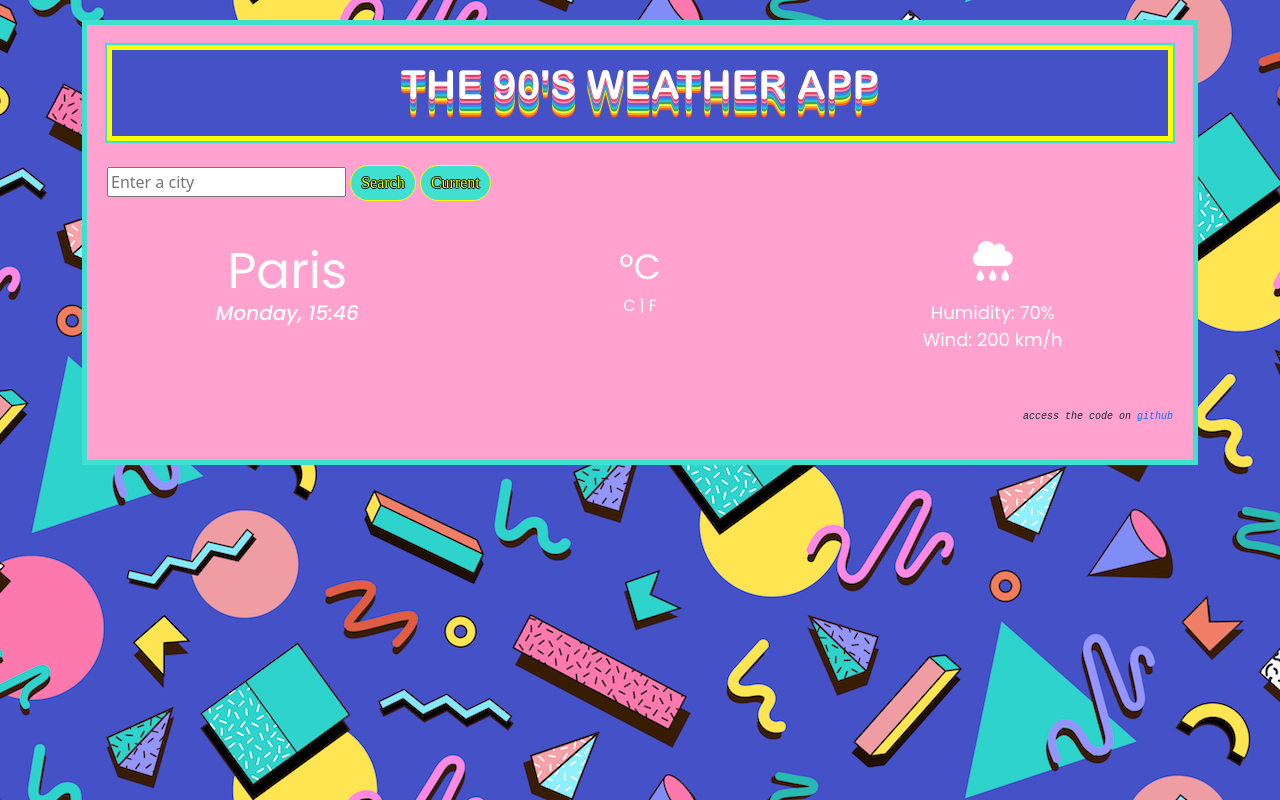
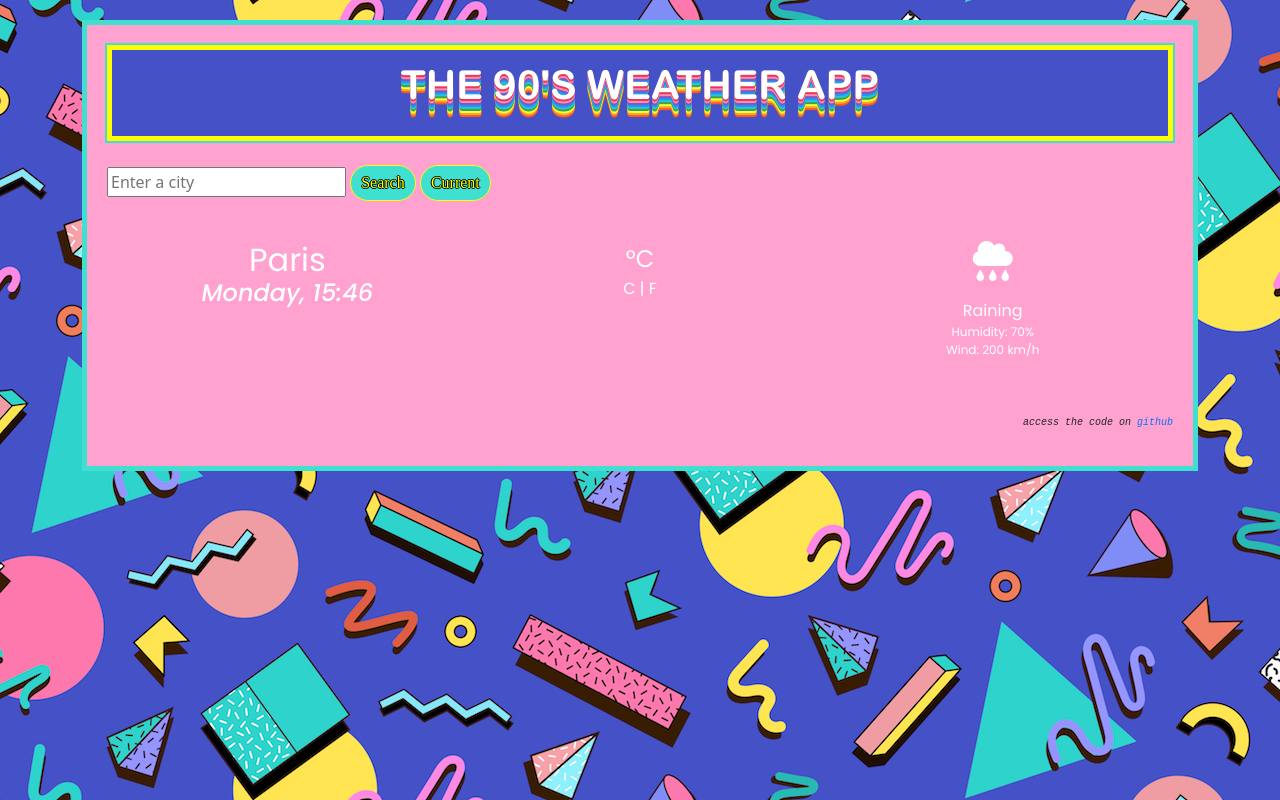
Before and after one commit to AlisonGz/weather-app, a plain HTML site: page index.html in a window 1280 px wide. Drawn offline with nearby package versions, Linux system fonts and the light colour scheme; no server answers.

Commit message:
Adjusted font size

```diff
--- a/index.html
+++ b/index.html
@@ -60,7 +60,10 @@
                   <div class="col-4">
                     <p class="card-text additional">
                         <i class="fas fa-cloud-rain icon1"></i>
-                      <div class="humidity">
+                      <div class="description" id="description">
+                        Raining
+                        </div>
+                        <div class="humidity">
                         Humidity: <span id="humidity-value">70</span>%
                         </div>
                       <div class ="wind">
--- a/src/styles.css
+++ b/src/styles.css
@@ -19,7 +19,7 @@ body {
 .background {
   background: #ffa2d0;
   margin: 20px auto auto auto;
-  max-width: 400;
+  max-width: 100% !important;
   display: block;
   border: 5px solid turquoise;
   padding: 20px;
@@ -58,7 +58,7 @@ h1 {
     0px 16px #f9a825, 0px 18px #ff5722;
   font-family: ArialRounded;
   text-align: center;
-  font-size: 40px;
+  font-size: 4vmin;
   padding: 10px 50px 20px 50px;
   text-transform: uppercase;
 }
@@ -146,17 +146,22 @@ h1 {
 }
 
 .city {
-  font-size: 50px;
+  font-size: 4vmin;
   font-weight: normal;
 }
 
 .currentdate {
   font-style: italic;
+  font-size: 3vmin;
+}
+
+.description {
+  font-size: 2vmin;
 }
 
 .humidity,
 .wind {
-  font-size: 18px;
+  font-size: 1.5vmin;
 }
 
 .icon1:hover,
@@ -166,7 +171,8 @@ h1 {
 .humidity:hover,
 .wind:hover,
 .separation:hover,
-.unitValue:hover {
+.unitValue:hover,
+.description:hover {
   color: #4451c7;
 }
 
@@ -178,7 +184,7 @@ h1 {
 
 .temperature,
 .unitValue {
-  font-size: 35px;
+  font-size: 3vmin;
 }
 
 /* Forecast */
```
